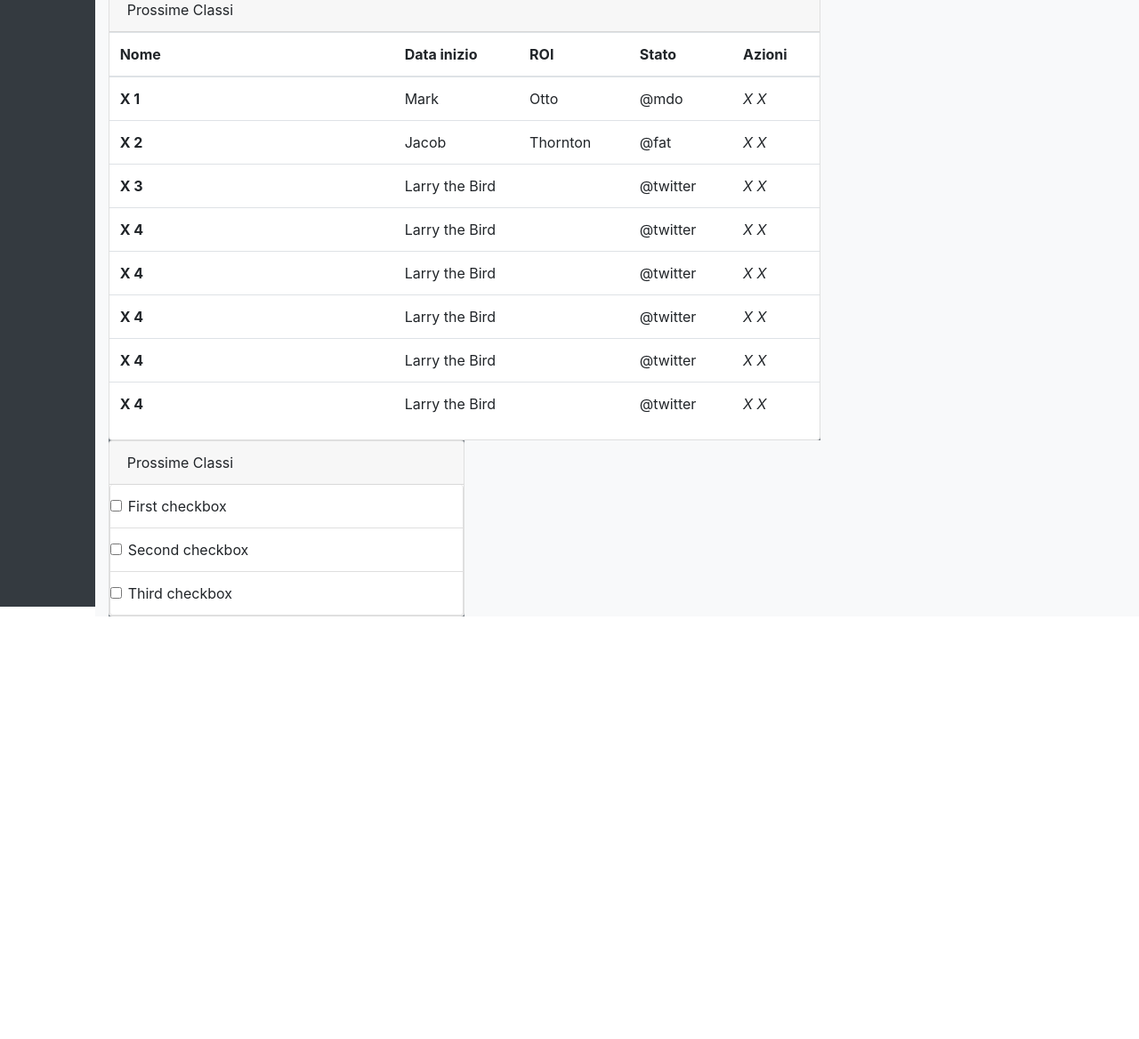
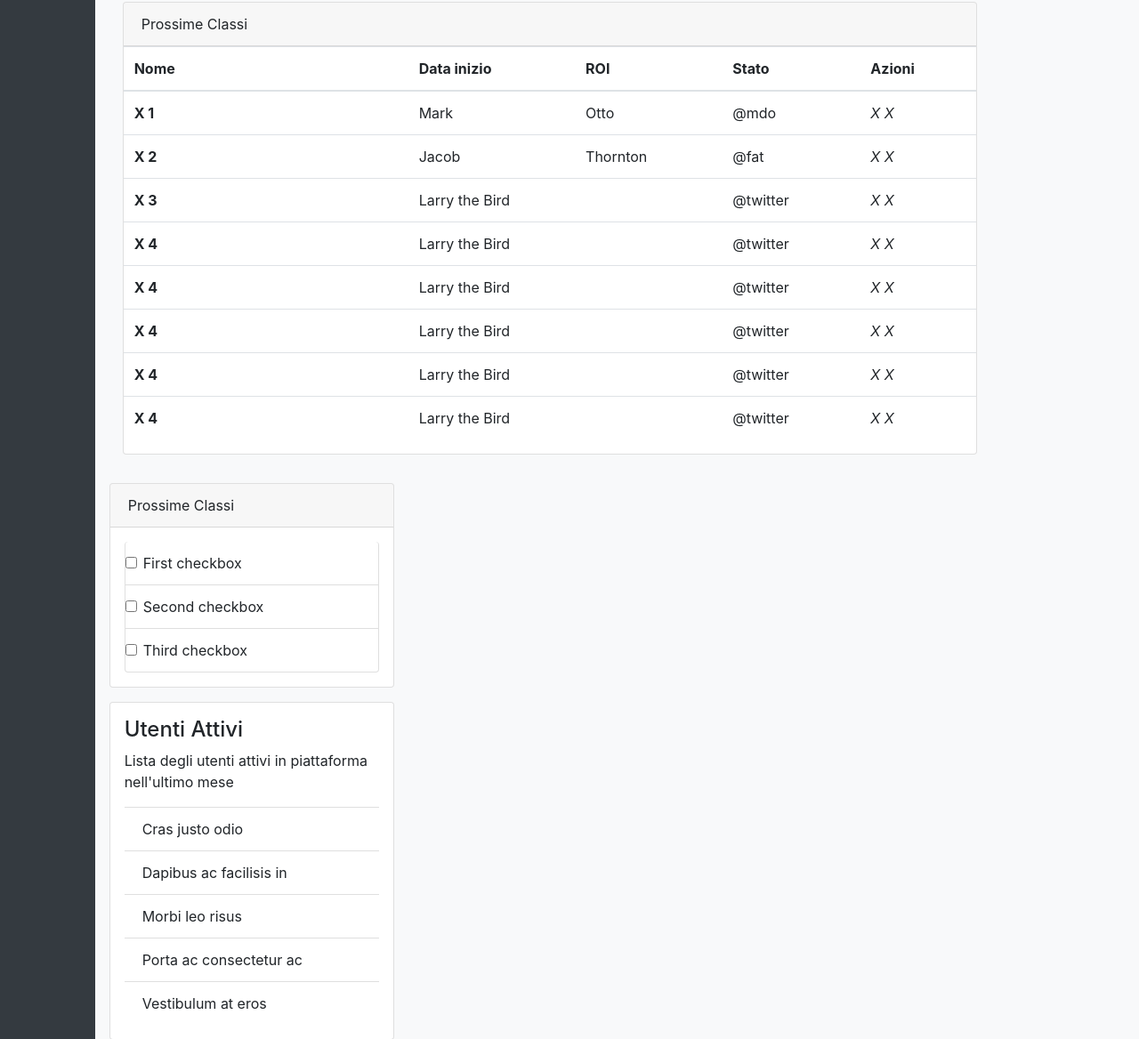
Before and after one commit to Antrussian/html-css-bootstrap-dashboard, a plain HTML site: page index.html in a window 1280 px wide. Shown: the part 172-1340 px from the top of the page at 89% size. Before the commit the page ends 865 px from the top, so only its background shows below. Drawn offline with nearby package versions, Linux system fonts and the light colour scheme.

Commit message:
Macro - Aggiunta Card Utenti Attivi

```diff
--- a/index.html
+++ b/index.html
@@ -10,6 +10,13 @@
     <script src="https://kit.fontawesome.com/da8d61be68.js" crossorigin="anonymous"></script>
     <link href="https://fonts.googleapis.com/css2?family=Montserrat:wght@300;400;500;700&display=swap" rel="stylesheet">
     <link rel="stylesheet" href="https://cdnjs.cloudflare.com/ajax/libs/font-awesome/5.15.1/css/all.min.css">
+
+    <link rel = " foglio di stile " href = " https://cdn.jsdelivr.net/npm/cdbootstrap/css/bootstrap.min.css " />
+    <link rel = " foglio di stile " href = " https://cdn.jsdelivr.net/npm/cdbootstrap/css/cdb.min.css " />
+    <script src = " https://cdn.jsdelivr.net/npm/cdbootstrap/js/cdb.min.js " > </script>
+    <script src = " https://cdn.jsdelivr.net/npm/cdbootstrap/js/bootstrap.min.js " > </script>
+    <script src = " https://kit.fontawesome.com/9d1d9a82d2.js " crossorigin = " anonimo " >  </script>
+
 
 
 </head>
@@ -133,9 +140,9 @@
 
                                     <div class="row">
                                             <!-- Colonna dx classi-->
-                                        <div class="col-8-lg bg-secondary ">
+                                        <div class="col-8-lg  p-3 ">
 
-                                            <div class="card" style="width: 50rem;">
+                                            <div class="card _card-classe">
 
                                                     <div class="card-header">
                                                     Prossime Classi
@@ -216,15 +223,21 @@
 
                                         </div>
 
-                                        <div class="col-4-lg bg-secondary">
 
-                                            <div class="card" style="width: 25rem;">
+
+                                    <div class="row">
+
+                                        <div class="col-4-lg">
+
+
+
+                                                    <div class="card _card-tod m-3" >
 
                                                                 <div class="card-header">
                                                                 Prossime Classi
                                                                 </div>
 
-                                                <ul class="list-group">
+                                                                <ul class="list-group p-3">
                                                                     <li class="list-group-item">
                                                                     <input class="form-check-input me-1" type="checkbox" value="" id="firstCheckbox">
                                                                     <label class="form-check-label" for="firstCheckbox">First checkbox</label>
@@ -239,8 +252,41 @@
                                                                     </li>
                                                                 </ul>
 
+                                                    </div>
 
 
+                                                    <div class="card _card-todo m-3 p-3" >
+
+
+
+                                                        <h4>Utenti Attivi</h4>
+                                                        <p>Lista degli utenti attivi in piattaforma nell'ultimo mese</p>
+
+
+                                                        <ul class="list-group list-group-flush">
+                                                            <li class="list-group-item">Cras justo odio</li>
+                                                            <li class="list-group-item">Dapibus ac facilisis in</li>
+                                                            <li class="list-group-item">Morbi leo risus</li>
+                                                            <li class="list-group-item">Porta ac consectetur ac</li>
+                                                            <li class="list-group-item">Vestibulum at eros</li>
+                                                          </ul>
+
+                                            </div>
+
+
+
+
+
+                                                          </div>
+
+
+
+
+
+
+
+
+                                                </div>
 
                                             </div>
 
--- a/style.css
+++ b/style.css
@@ -1,5 +1,5 @@
 ._sidebar {
-    height: 50rem !important;
+    max-height: 100% !important;
 }
 
 
@@ -8,3 +8,15 @@
 ._thead {
     width: 20rem;
 }
+
+
+
+
+._card-classe{
+    width: 60rem;
+}
+
+
+._card-todo {
+    width: 20rem;
+}
```
Lines whose indentation alone changed are shown as unchanged.
